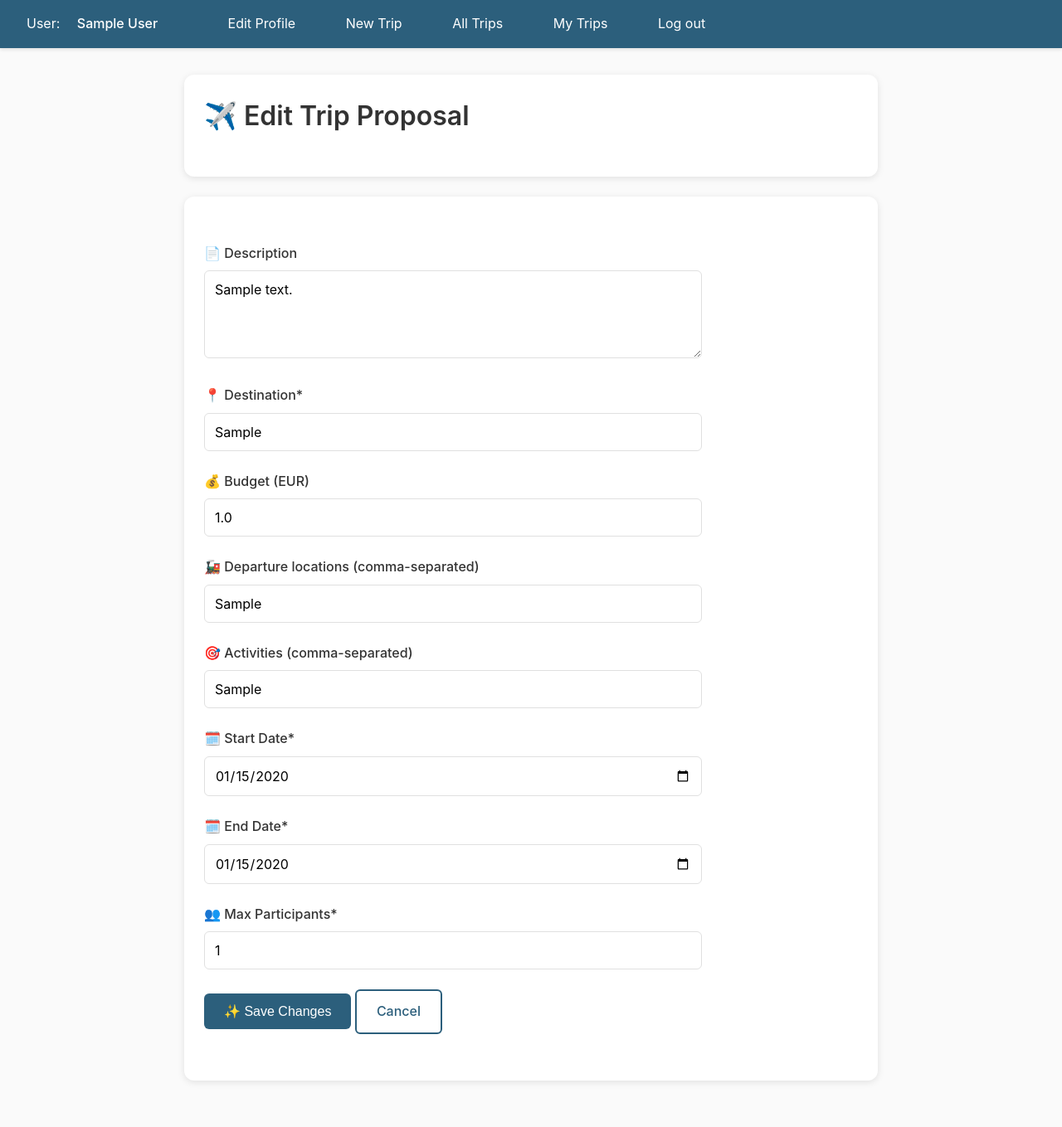
After one commit to oliverdacre/travel-together, a Flask app: page /trip/1/edit in a window 1280 px wide. The commit adds this page. Shown: the whole page at 83% size. Run offline with Flask 3, Linux system fonts and the light colour scheme; a user stored in the database is signed in; tables that the repository leaves empty hold one stand-in row (values such as "Sample post").

Commit message:
feat: edit trip proposal

```diff
--- a/travel/model.py
+++ b/travel/model.py
@@ -34,12 +34,13 @@ class TripProposal(db.Model):
     id: Mapped[int] = mapped_column(primary_key=True)
     title: Mapped[str] = mapped_column(String(100), nullable=False)
     description: Mapped[Optional[str]] = mapped_column(String(500), nullable=True)
+    description_final: Mapped[bool] = mapped_column(nullable=False, default=False)
     destination: Mapped[str] = mapped_column(String(100), nullable=False)
     destination_final: Mapped[bool] = mapped_column(nullable=False, default=False)
     budget: Mapped[Optional[float]] = mapped_column(nullable=True)
     budget_final: Mapped[bool] = mapped_column(nullable=False, default=False)
     departure_locations: Mapped[Optional[List[str]]] = mapped_column(String(200), nullable=True)
-    departure_location_final: Mapped[bool] = mapped_column(nullable=False, default=False)
+    departure_locations_final: Mapped[bool] = mapped_column(nullable=False, default=False)
     activities: Mapped[Optional[List[str]]] = mapped_column(String(200), nullable=True)
     activities_final: Mapped[bool] = mapped_column(nullable=False, default=False)
     start_date: Mapped[datetime.datetime] = mapped_column(DateTime, nullable=False)
@@ -47,6 +48,7 @@ class TripProposal(db.Model):
     end_date: Mapped[datetime.datetime] = mapped_column(DateTime, nullable=False)
     end_date_final: Mapped[bool] = mapped_column(nullable=False, default=False)
     max_participants: Mapped[int] = mapped_column(nullable=False)
+    max_participants_final: Mapped[bool] = mapped_column(nullable=False, default=False)
     created_at: Mapped[datetime.datetime] = mapped_column(DateTime, default=func.now(), nullable=False)
     status: Mapped[ProposalStatus] = mapped_column(nullable=False, default=ProposalStatus.open)
     creator_id: Mapped[int] = mapped_column(ForeignKey("user.id"), nullable=False)
--- /dev/null
+++ b/travel/templates/trip/edit_trip.html
@@ -0,0 +1,73 @@
+{% extends "base.html" %}
+
+{% block content %}
+<div class="card">
+  <h1>✈️ Edit Trip Proposal</h1>
+</div>
+
+<div class="card">
+    <form method="post">
+
+        {% if not description_final %}
+        <div class="form-group">
+            <label for="description">📄 Description</label>
+            <textarea id="description" name="description" maxlength="500" rows="4">{{ proposal.description if proposal.description else '' }}</textarea>
+        </div>
+        {% endif %}
+
+        {% if not destination_final %}
+        <div class="form-group">
+            <label for="destination">📍 Destination*</label>
+            <input type="text" id="destination" name="destination" maxlength="100" value="{{ proposal.destination }}" required>
+        </div>
+        {% endif %}
+
+        {% if not budget_final %}
+        <div class="form-group">
+            <label for="budget">💰 Budget (EUR)</label>
+            <input type="number" id="budget" step="0.01" name="budget" value="{{ proposal.budget }}">
+        </div>
+        {% endif %}
+
+        {% if not departure_locations_final %}
+        <div class="form-group">
+            <label for="departure_locations">🚂 Departure locations (comma-separated)</label>
+            <input type="text" id="departure_locations" name="departure_locations" maxlength="200" value="{{ proposal.departure_locations if proposal.departure_locations else '' }}">
+        </div>
+        {% endif %}
+
+        {% if not activities_final %}
+        <div class="form-group">
+            <label for="activities">🎯 Activities (comma-separated)</label>
+            <input type="text" id="activities" name="activities" maxlength="200" value="{{ proposal.activities if proposal.activities else '' }}">
+        </div>
+        {% endif %}
+
+        {% if not start_date_final %}
+        <div class="form-group">
+            <label for="start_date">🗓️ Start Date*</label>
+            <input type="date" id="start_date" name="start_date" value="{{ proposal.start_date.strftime('%Y-%m-%d') }}">
+        </div>
+        {% endif %}
+
+        {% if not end_date_final %}
+        <div class="form-group">
+            <label for="end_date">🗓️ End Date*</label>
+            <input type="date" id="end_date" name="end_date" value="{{ proposal.end_date.strftime('%Y-%m-%d') }}">
+        </div>
+        {% endif %}
+
+        {% if not max_participants_final %}
+        <div class="form-group">
+            <label for="max_participants">👥 Max Participants*</label>
+            <input type="number" id="max_participants" name="max_participants" value="{{ proposal.max_participants }}" min="1">
+        </div>
+        {% endif %}
+
+        <div class="form-group">
+            <button type="submit" class="btn btn-primary">✨ Save Changes</button>
+            <a href="{{ url_for('trip.detail', trip_id=proposal.id) }}" class="btn btn-secondary">Cancel</a>
+        </div>
+    </form>
+</div>
+{% endblock %}
--- a/travel/trip.py
+++ b/travel/trip.py
@@ -55,12 +55,13 @@ def new_trip_post():
     new_proposal = TripProposal(
         title=title,
         description=description if description else None,
+        description_final=False,
         destination=destination,
         destination_final=False,
         budget=budget_value,
         budget_final=False,
         departure_locations=departure_locations if departure_locations else None,
-        departure_location_final=False,
+        departure_locations_final=False,
         activities=activities if activities else None,
         activities_final=False,
         start_date=start_date_obj,
@@ -68,6 +69,7 @@ def new_trip_post():
         end_date=end_date_obj,
         end_date_final=False,
         max_participants=max_participants_int,
+        max_participants_final=False,
         status=ProposalStatus.open,
         creator_id=current_user.id,
     )
@@ -151,6 +153,8 @@ def join_trip(trip_id):
         )
     ).scalars().all()
     if len(current_count) >= proposal.max_participants:
+        proposal.status = ProposalStatus.closed_to_new_participants
+        db.session.commit()
         flash("This trip is already full.")
         return redirect(url_for("trip.detail", trip_id=trip_id))
 
@@ -187,7 +191,7 @@ def my_trips():
     return render_template("trip/my_trips.html", trips=joined_trips)
 
 
-@bp.route("/<int:trip_id>/edit", methods=["GET", "POST"])
+@bp.route("/<int:trip_id>/edit")
 @flask_login.login_required
 def edit_trip(trip_id):
     proposal = TripProposal.query.get_or_404(trip_id)
@@ -199,28 +203,93 @@ def edit_trip(trip_id):
     return render_template("trip/edit_trip.html", proposal=proposal)
 
 
-@bp.route("/<int:trip_id>/add_editor/<int:user_id>", methods=["POST"])
+@bp.route("/<int:trip_id>/edit", methods=["POST"])
 @flask_login.login_required
-def add_editor(trip_id, user_id):
+def edit_trip_post(trip_id):
     proposal = TripProposal.query.get_or_404(trip_id)
 
     if flask_login.current_user not in proposal.editors:
-        flash("You are not allowed to manage editors.")
+        flash("You do not have permission to edit this trip.")
         return redirect(url_for("trip.detail", trip_id=trip_id))
 
-    participation = db.session.execute(
-        db.select(TripProposalParticipation).where(
-            TripProposalParticipation.proposal_id == trip_id,
-            TripProposalParticipation.user_id == user_id,
-        )
-    ).scalar_one_or_none()
+    description = request.form.get("description", "").strip()
+    destination = request.form.get("destination", "").strip()
+    budget = request.form.get("budget", "").strip()
+    departure_locations = request.form.get("departure_locations", "").strip()
+    activities = request.form.get("activities", "").strip()
+    start_date = request.form.get("start_date", "").strip()
+    end_date = request.form.get("end_date", "").strip()
+    max_participants = request.form.get("max_participants", "").strip()
+
+    if not destination or not start_date or not end_date or not max_participants:
+        flash("Please fill in all required fields (destination, dates, max participants).")
+        return redirect(url_for("trip.edit_trip", trip_id=trip_id))
+
+    try:
+        start_date_obj = datetime.strptime(start_date, "%Y-%m-%d")
+        end_date_obj = datetime.strptime(end_date, "%Y-%m-%d")
+    except ValueError:
+        flash("Invalid date format. Use YYYY-MM-DD.")
+        return redirect(url_for("trip.edit_trip", trip_id=trip_id))
+
+    if end_date_obj < start_date_obj:
+        flash("End date must be after start date.")
+        return redirect(url_for("trip.edit_trip", trip_id=trip_id))
+
+    try:
+        max_participants_int = int(max_participants)
+        if max_participants_int <= 0:
+            raise ValueError
+    except ValueError:
+        flash("Max participants must be a positive number.")
+        return redirect(url_for("trip.edit_trip", trip_id=trip_id))
+
+    budget_value = float(budget) if budget else None
+
+    proposal.description = description if description else None
+    proposal.destination = destination
+    proposal.budget = budget_value
+    proposal.departure_locations = departure_locations if departure_locations else None
+    proposal.activities = activities if activities else None
+    proposal.start_date = start_date_obj
+    proposal.end_date = end_date_obj
+    proposal.max_participants = max_participants_int
+
+    db.session.commit()
+    flash("Trip proposal updated successfully!")
+    return redirect(url_for("trip.detail", trip_id=trip_id))
+
+
+@bp.route("/<int:trip_id>/add_editor", methods=["POST"])
+@flask_login.login_required
+def add_editor(trip_id):
+
+    proposal = TripProposal.query.get_or_404(trip_id)
+    current_user = flask_login.current_user
+
+    if current_user not in proposal.editors:
+        abort(403)
+
+    user_id = request.form.get("user_id")
+
+    if not user_id:
+        flash("No user selected.", "danger")
+        return redirect(url_for("trip.detail", trip_id=trip_id))
+
+    participation = TripProposalParticipation.query.filter_by(
+        proposal_id=trip_id,
+        user_id=user_id
+    ).first()
 
     if not participation:
-        flash("This user is not a participant.")
+        flash("The selected user is not a participant.", "danger")
+        return redirect(url_for("trip.detail", trip_id=trip_id))
+    if participation.is_editor:
+        flash("This user is already an editor.", "warning")
         return redirect(url_for("trip.detail", trip_id=trip_id))
 
     participation.is_editor = True
     db.session.commit()
 
-    flash("User is now an editor.")
+    flash("User has been granted editor permissions!", "success")
     return redirect(url_for("trip.detail", trip_id=trip_id))
```
Also changed, not shown: travel/templates/trip/detail.html (+40 -0 lines).
